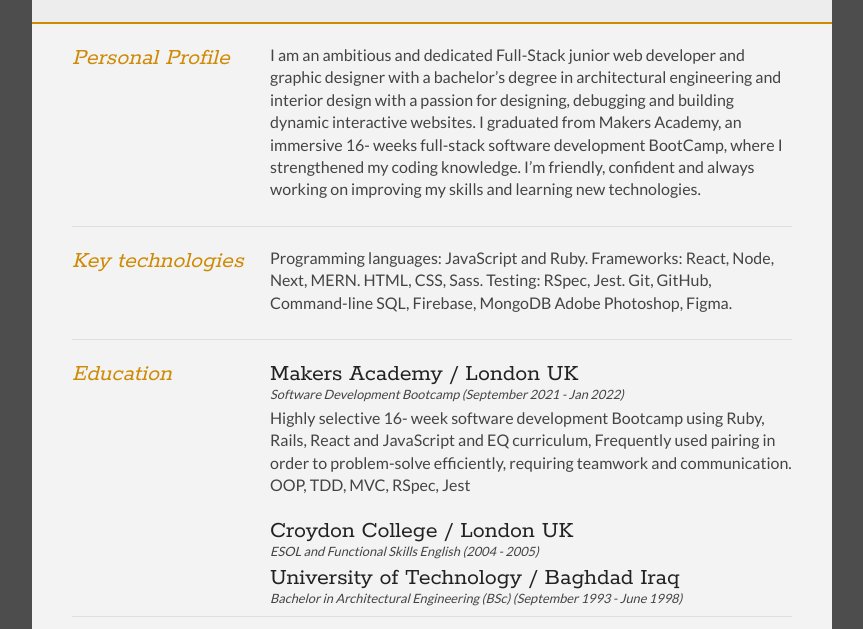
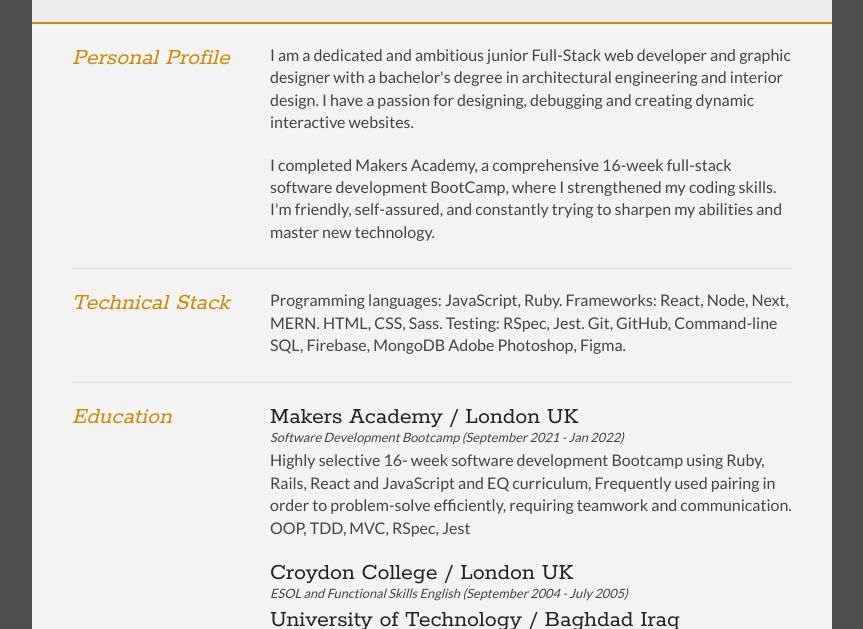
Before and after one commit to caeserlondon/On-line-CV, a website: page index.html in a window 1280 px wide. Shown: the part 154-783 px from the top of the page, without its empty margins (208-1071 px from the left). Drawn offline with Linux system fonts and the light colour scheme.

Commit message:
Updating the CV

```diff
--- a/index.html
+++ b/index.html
@@ -61,14 +61,16 @@
 
 						<div class="sectionContent">
 							<p>
-								I am an ambitious and dedicated Full-Stack junior web developer
-								and graphic designer with a bachelor’s degree in architectural
-								engineering and interior design with a passion for designing,
-								debugging and building dynamic interactive websites. I graduated
-								from Makers Academy, an immersive 16- weeks full-stack software
-								development BootCamp, where I strengthened my coding knowledge.
-								I’m friendly, confident and always working on improving my
-								skills and learning new technologies.
+								I am a dedicated and ambitious junior Full-Stack web developer
+								and graphic designer with a bachelor's degree in architectural
+								engineering and interior design. I have a passion for designing,
+								debugging and creating dynamic interactive websites.
+							</p>
+							<p>
+								I completed Makers Academy, a comprehensive 16-week full-stack
+								software development BootCamp, where I strengthened my coding
+								skills. I'm friendly, self-assured, and constantly trying to
+								sharpen my abilities and master new technology.
 							</p>
 						</div>
 					</article>
@@ -77,13 +79,13 @@
 
 				<section>
 					<div class="sectionTitle">
-						<h1>Key technologies</h1>
+						<h1>Technical Stack</h1>
 					</div>
 
 					<div class="sectionContent">
 						<div class="keySkills">
 							<p>
-								Programming languages: JavaScript and Ruby. Frameworks: React,
+								Programming languages: JavaScript, Ruby. Frameworks: React,
 								Node, Next, MERN. HTML, CSS, Sass. Testing: RSpec, Jest. Git,
 								GitHub, Command-line SQL, Firebase, MongoDB Adobe Photoshop,
 								Figma.
@@ -115,7 +117,7 @@
 						<article>
 							<h2>Croydon College / London UK</h2>
 							<p class="subDetails">
-								ESOL and Functional Skills English (2004 - 2005)
+								ESOL and Functional Skills English (September 2004 - July 2005)
 							</p>
 						</article>
 
```
